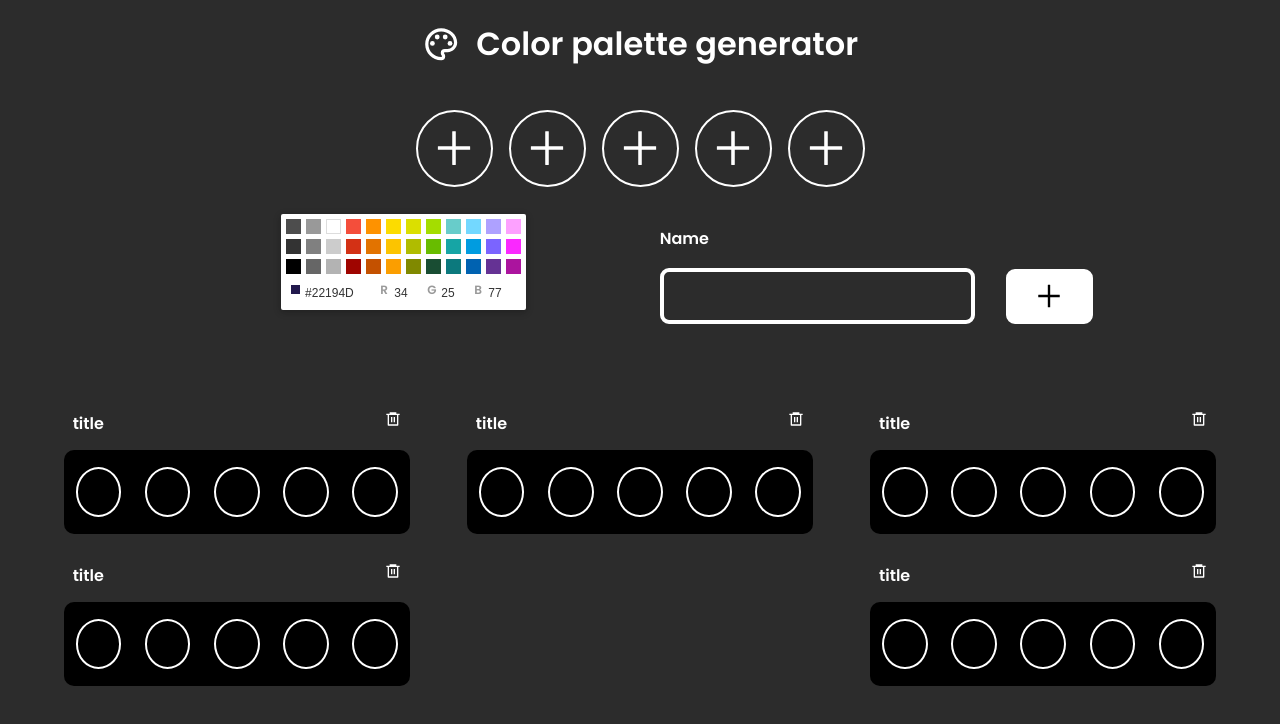
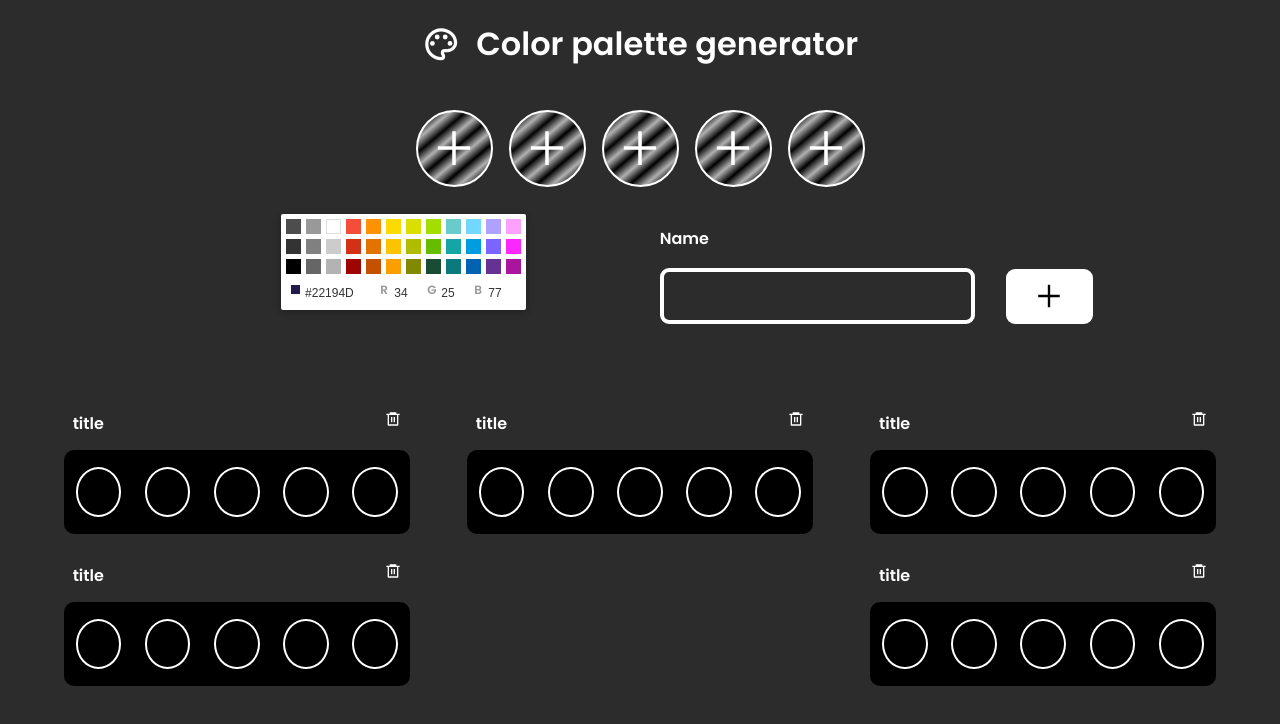
Before and after one commit to Alvarodevs/oxygen_test, a React (Vite) app: page /color_picker in a window 1280 px wide. Shown: the top 724 px of the page. Built offline with nearby package versions, Linux system fonts and the light colour scheme.

Commit message:
feat: readme updated

```diff
--- a/src/components/ColorPicker/CircleColors/CircleColors.jsx
+++ b/src/components/ColorPicker/CircleColors/CircleColors.jsx
@@ -66,6 +66,6 @@ const CircleColors = ({hexColor}) => {
 
 export default CircleColors;
 
-CircleColors.PropTypes = {
-    hexColor: PropTypes.string.isRequired
+CircleColors.propTypes = {
+    hexColor: PropTypes.string
 }
--- a/src/components/ColorPicker/CircleColors/StyledCircleColors.jsx
+++ b/src/components/ColorPicker/CircleColors/StyledCircleColors.jsx
@@ -27,8 +27,10 @@ export const Circle = styled.div`
     justify-content: center;
     align-items: center;
     //background-color: ${(props) => (props.active ? "green" : null)};
-    background-color: ${(props) => (props.active ? "wheat" : props.hexColor)};
-    /* rgb(4, 4, 4)
+    background: ${(props) => (props.active ?
+        "#c2c2c2" :
+        props.hexColor)};
+    //rgb(4, 4, 4)
     background: linear-gradient(
         140deg,
         rgba(4, 4, 4, 0.8631827731092436) 10%,
@@ -40,7 +42,7 @@ export const Circle = styled.div`
         rgba(0, 0, 0, 1) 70%,
         rgba(176, 176, 176, 1) 80%,
         rgba(4, 4, 4, 1) 90%
-    ); */
+    );
 
     @media (max-width: 740px) {
         width: ${(props) => (props.active ? "60px" : "50px")};
--- a/src/components/ColorPicker/Editor/Editor.jsx
+++ b/src/components/ColorPicker/Editor/Editor.jsx
@@ -38,6 +38,6 @@ const Editor = ({ handleColorToCircles }) => {
 
 export default Editor;
 
-Editor.PropTypes = {
+Editor.propTypes = {
     handleColorToCircles: PropTypes.func,
 };
```
Also changed, not shown: 1 other file (tests, documents, lock files or other folders).
